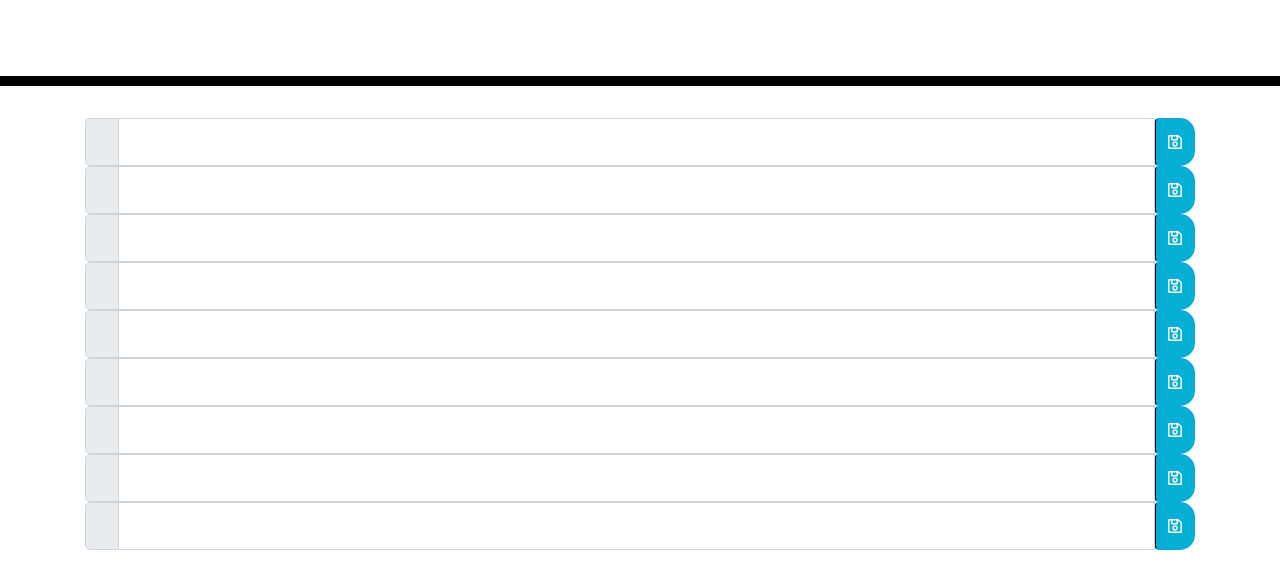
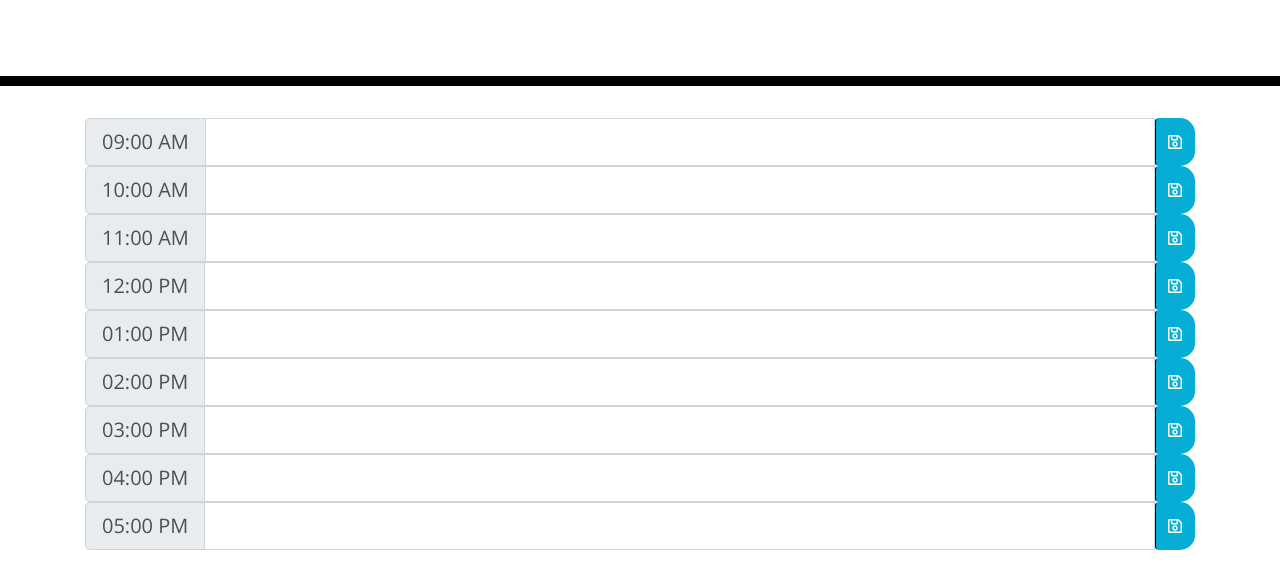
Before and after one commit to elainebautista0919/challenge-5-work-day-scheduler, a plain HTML site: page index.html in a window 1280 px wide. Shown: the part 182-770 px from the top of the page. Drawn offline with nearby package versions, Linux system fonts and the light colour scheme; files that its build step writes are made by us from their sources.

Commit message:
Added time blocks in JS

```diff
--- a/assets/js/script.js
+++ b/assets/js/script.js
@@ -5,3 +5,51 @@
 var currentTime = moment();
 // Round off time to nearest hour
 currentTime = currentTime.startOf("hour");
+// 9AM as start of day
+var beforeTime = moment().startOf('day').add(9, "hours");
+
+// Timeblocks
+    // 9AM
+    var time1 = beforeTime.add(0, "h");
+    time1 = time1.format('hh:mm A');
+    $(".block1").text(time1);
+
+    // 10AM
+    var time2 = beforeTime.add(1, "h");
+    time2 = time2.format('hh:mm A');
+    $(".block2").text(time2);
+
+    // 11AM
+    var time3 = beforeTime.add(1, "h");
+    time3 = time3.format('hh:mm A');
+    $(".block3").text(time3);
+
+    // 12PM
+    var time4 = beforeTime.add(1, "h");
+    time4 = time4.format('hh:mm A');
+    $(".block4").text(time4);
+
+    // 1PM
+    var time5 = beforeTime.add(1, "h");
+    time5 = time5.format('hh:mm A');
+    $(".block5").text(time5);
+
+    // 2PM
+    var time6 = beforeTime.add(1, "h");
+    time6 = time6.format('hh:mm A');
+    $(".block6").text(time6);
+
+    // 3PM
+    var time7 = beforeTime.add(1, "h");
+    time7 = time7.format('hh:mm A');
+    $(".block7").text(time7);
+
+    // 4PM
+    var time8 = beforeTime.add(1, "h");
+    time8 = time8.format('hh:mm A');
+    $(".block8").text(time8);
+
+    // 5PM
+    var time9 = beforeTime.add(1, "h");
+    time9 = time9.format('hh:mm A');
+    $(".block9").text(time9);
```
Also changed, not shown: index.html (+1 -1 lines).
